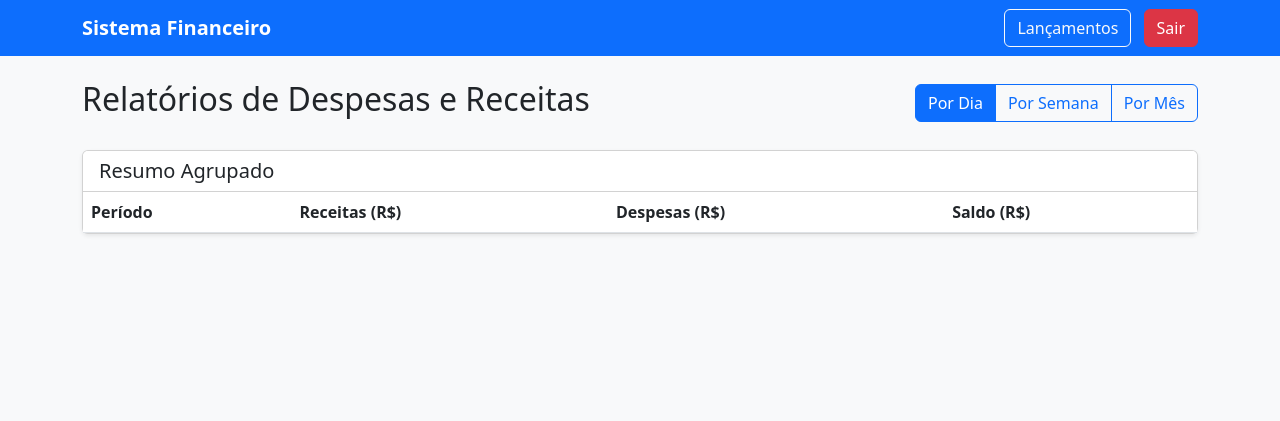
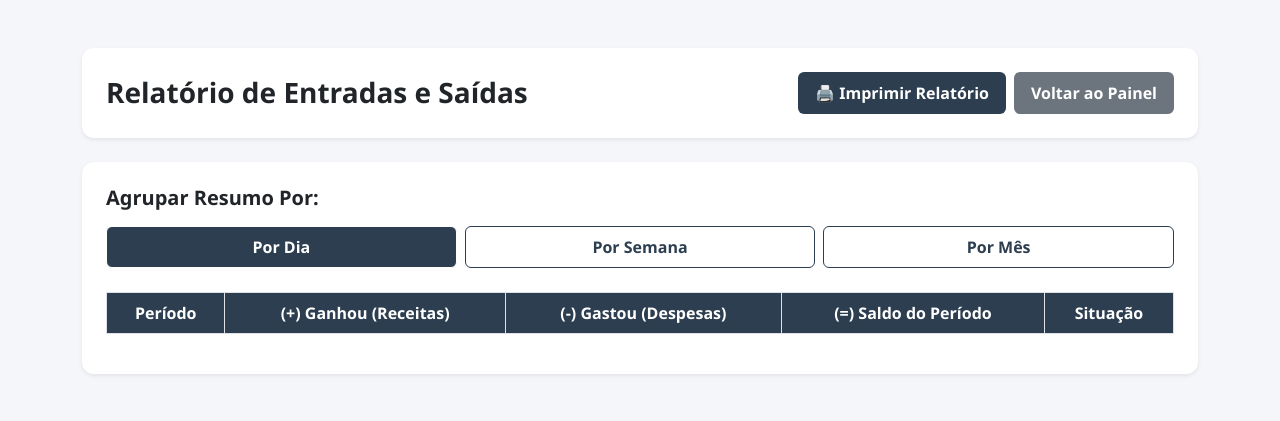
Before and after one commit to juracigomessilva-cyber/financeiro, a Flask app: template templates/relatorios.html in a window 1280 px wide. Shown: the top 421 px of the page. Run offline with Flask 3, Linux system fonts and the light colour scheme; the template is opened without the code that fills it, so the values that code supplies are empty; some libraries are stand-ins or nearby versions.

Commit message:
Update relatorios.html

```diff
--- a/templates/relatorios.html
+++ b/templates/relatorios.html
@@ -3,84 +3,100 @@
 <head>
     <meta charset="UTF-8">
     <meta name="viewport" content="width=device-width, initial-scale=1.0">
-    <title>Relatórios Financeiros</title>
+    <title>Relatório de Entradas e Saídas</title>
     <link href="https://cdn.jsdelivr.net/npm/bootstrap@5.3.0/dist/css/bootstrap.min.css" rel="stylesheet">
+    <style>
+        body { background-color: #f4f6f9; font-family: 'Segoe UI', Tahoma, Geneva, Verdana, sans-serif; }
+        .card { border-radius: 12px; border: none; }
+        .btn-navy { background-color: #2c3e50; color: white; font-weight: bold; }
+        .btn-navy:hover { background-color: #1a252f; color: white; }
+        .btn-green { background-color: #28a745; color: white; font-weight: bold; }
+        .btn-gray { background-color: #6c757d; color: white; font-weight: bold; }
+        .btn-filter { border: 1px solid #2c3e50; color: #2c3e50; font-weight: bold; }
+        .btn-filter.active { background-color: #2c3e50; color: white; }
+        .table-dark-header th { background-color: #2c3e50; color: white; }
+    </style>
 </head>
-<body class="bg-light">
-    <nav class="navbar navbar-expand-lg navbar-dark bg-primary mb-4">
-        <div class="container">
-            <a class="navbar-brand fw-bold" href="/">Sistema Financeiro</a>
-            <div>
-                <a href="/" class="btn btn-outline-light me-2">Lançamentos</a>
-                <a href="/logout" class="btn btn-danger">Sair</a>
+<body class="p-3 p-md-5">
+
+    <div class="container max-width-1000">
+        <!-- Topo -->
+        <div class="card shadow-sm p-4 mb-4">
+            <div class="d-flex flex-column flex-md-row justify-content-between align-items-center gap-3">
+                <h3 class="fw-bold m-0">Relatório de Entradas e Saídas</h3>
+                <div class="d-flex gap-2">
+                    <button onclick="window.print()" class="btn btn-navy px-3 py-2">🖨️ Imprimir Relatório</button>
+                    <a href="/" class="btn btn-gray px-3 py-2">Voltar ao Painel</a>
                 </div>
-        </div>
-    </nav>
-
-    <div class="container">
-        <div class="d-flex justify-content-between align-items-center mb-4">
-            <h2>Relatórios de Despesas e Receitas</h2>
-            <div class="btn-group" role="group">
-                <button type="button" class="btn btn-primary" onclick="carregarRelatorio('dia')">Por Dia</button>
-                <button type="button" class="btn btn-outline-primary" onclick="carregarRelatorio('semana')">Por Semana</button>
-                <button type="button" class="btn btn-outline-primary" onclick="carregarRelatorio('mes')">Por Mês</button>
             </div>
         </div>
 
-        <div class="card shadow-sm mb-4">
-            <div class="card-header bg-white">
-                <h5 class="card-title mb-0">Resumo Agrupado</h5>
+        <!-- Filtros e Tabela -->
+        <div class="card shadow-sm p-4">
+            <h5 class="fw-bold mb-3">Agrupar Resumo Por:</h5>
+            <div class="row g-2 mb-4">
+                <div class="col-4">
+                    <button id="btnDia" class="btn btn-filter active w-100 py-2" onclick="carregarRelatorio('dia')">Por Dia</button>
                 </div>
-            <div class="card-body p-0">
+                <div class="col-4">
+                    <button id="btnSemana" class="btn btn-filter w-100 py-2" onclick="carregarRelatorio('semana')">Por Semana</button>
+                </div>
+                <div class="col-4">
+                    <button id="btnMes" class="btn btn-filter w-100 py-2" onclick="carregarRelatorio('mes')">Por Mês</button>
+                </div>
+            </div>
+
             <div class="table-responsive">
-                    <table class="table table-striped mb-0">
-                        <thead>
+                <table class="table table-bordered align-middle text-center">
+                    <thead class="table-dark-header">
                         <tr>
                             <th>Período</th>
-                                <th>Receitas (R$)</th>
-                                <th>Despesas (R$)</th>
-                                <th>Saldo (R$)</th>
+                            <th>(+) Ganhou (Receitas)</th>
+                            <th>(-) Gastou (Despesas)</th>
+                            <th>(=) Saldo do Período</th>
+                            <th>Situação</th>
                         </tr>
                     </thead>
-                        <tbody id="tabelaAgrupada">
-                            <!-- Carregado via JS -->
-                        </tbody>
+                    <tbody id="tabelaAgrupada"></tbody>
                 </table>
-                </div>
             </div>
         </div>
     </div>
 
     <script>
-        async function carregarRelatorio(periodo = 'dia') {
+        async function carregarRelatorio(periodo) {
+            document.getElementById('btnDia').className = 'btn btn-filter w-100 py-2' + (periodo === 'dia' ? ' active' : '');
+            document.getElementById('btnSemana').className = 'btn btn-filter w-100 py-2' + (periodo === 'semana' ? ' active' : '');
+            document.getElementById('btnMes').className = 'btn btn-filter w-100 py-2' + (periodo === 'mes' ? ' active' : '');
+
             const res = await fetch(`/api/relatorio?periodo=${periodo}`);
             const data = await res.json();
             const tbody = document.getElementById('tabelaAgrupada');
             tbody.innerHTML = '';
-
-            if (data.agrupado.length === 0) {
-                tbody.innerHTML = '<tr><td colspan="4" class="text-center text-muted">Nenhum registro encontrado.</td></tr>';
-                return;
-            }
 
             data.agrupado.forEach(row => {
                 const tr = document.createElement('tr');
                 const receita = parseFloat(row.total_receita || 0);
                 const despesa = parseFloat(row.total_despesa || 0);
                 const saldo = receita - despesa;
-                const corSaldo = saldo >= 0 ? 'text-success' : 'text-danger';
+
+                const sobrou = saldo >= 0;
+                const corSaldo = sobrou ? 'text-success' : 'text-danger';
+                const badgeSituacao = sobrou
+                    ? '<span class="badge bg-success-subtle text-success border border-success px-3 py-2">SOBROU DINHEIRO</span>'
+                    : '<span class="badge bg-danger-subtle text-danger border border-danger px-3 py-2">FICOU NO PREJUÍZO</span>';
 
                 tr.innerHTML = `
                     <td class="fw-bold">${row.grupo}</td>
-                    <td class="text-success">R$ ${receita.toFixed(2)}</td>
-                    <td class="text-danger">R$ ${despesa.toFixed(2)}</td>
+                    <td class="text-success fw-bold">R$ ${receita.toFixed(2)}</td>
+                    <td class="text-danger fw-bold">R$ ${despesa.toFixed(2)}</td>
                     <td class="${corSaldo} fw-bold">R$ ${saldo.toFixed(2)}</td>
+                    <td>${badgeSituacao}</td>
                 `;
                 tbody.appendChild(tr);
             });
         }
 
-        // Carrega relatório por dia como padrão
         carregarRelatorio('dia');
     </script>
 </body>
```
Lines whose indentation alone changed are shown as unchanged.
